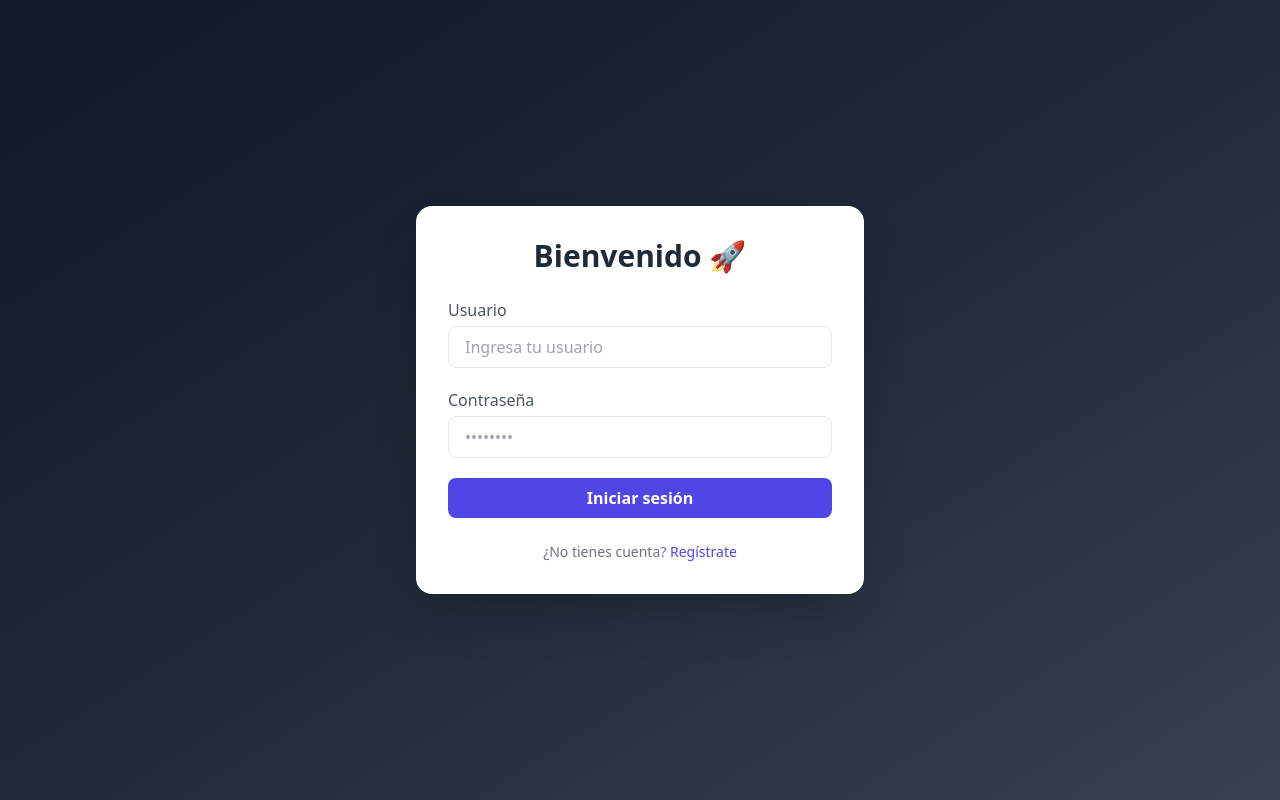
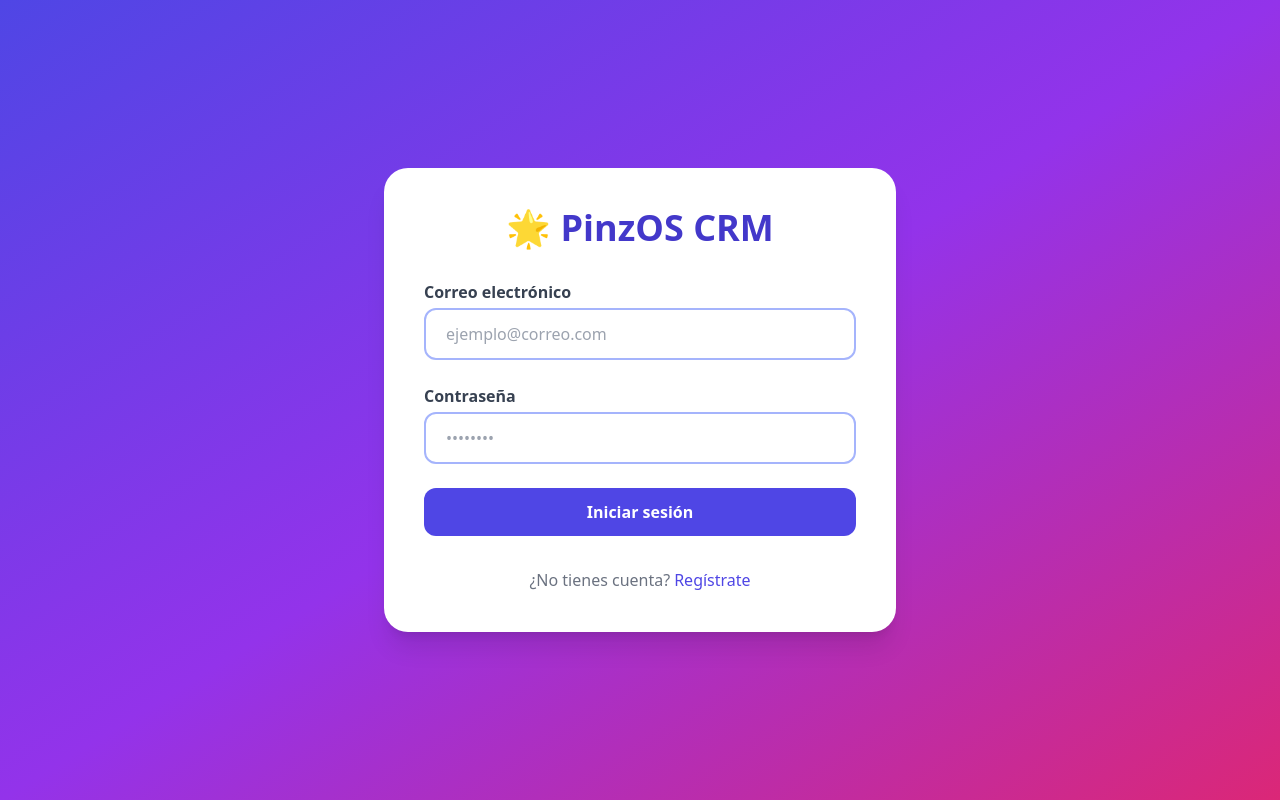
Before and after one commit to pinzos/PinzOs, a React (Vite) app in the folder frontend/: page / in a window 1280 px wide. Built offline with nearby package versions, Linux system fonts and the light colour scheme; the HTML template or start-up script is replaced by a standard one.

Commit message:
Update App.jsx

```diff
--- a/frontend/src/App.jsx
+++ b/frontend/src/App.jsx
@@ -2,37 +2,36 @@ import React, { useEffect, useState } from 'react'
 
 export default function App() {
   return (
-    <div className="min-h-screen flex items-center justify-center bg-gradient-to-br from-gray-900 via-gray-800 to-gray-700">
-      <div className="bg-white p-8 rounded-2xl shadow-2xl w-full max-w-md">
-        <h1 className="text-3xl font-bold text-center text-gray-800 mb-6">
-          Bienvenido 🚀
-        </h1>
-        <form className="space-y-5">
+    <div className="min-h-screen flex items-center justify-center bg-gradient-to-br from-indigo-600 via-purple-600 to-pink-600">
+      <div className="bg-white p-10 rounded-3xl shadow-xl w-full max-w-lg">
+        <h1 className="text-4xl font-bold text-center text-indigo-700 mb-8">🌟 PinzOS CRM</h1>
+        <form className="space-y-6">
           <div>
-            <label className="block text-gray-600 font-medium mb-1">Usuario</label>
+            <label className="block text-gray-700 font-semibold mb-1">Correo electrónico</label>
             <input
-              type="text"
-              placeholder="Ingresa tu usuario"
-              className="w-full px-4 py-2 border rounded-lg focus:ring-2 focus:ring-indigo-500 focus:border-indigo-500 outline-none"
+              type="email"
+              placeholder="ejemplo@correo.com"
+              className="w-full px-5 py-3 border-2 border-indigo-300 rounded-xl focus:border-indigo-600 focus:ring-0"
             />
           </div>
           <div>
-            <label className="block text-gray-600 font-medium mb-1">Contraseña</label>
+            <label className="block text-gray-700 font-semibold mb-1">Contraseña</label>
             <input
               type="password"
               placeholder="••••••••"
-              className="w-full px-4 py-2 border rounded-lg focus:ring-2 focus:ring-indigo-500 focus:border-indigo-500 outline-none"
+              className="w-full px-5 py-3 border-2 border-indigo-300 rounded-xl focus:border-indigo-600 focus:ring-0"
             />
           </div>
           <button
             type="submit"
-            className="w-full bg-indigo-600 hover:bg-indigo-700 text-white font-semibold py-2 px-4 rounded-lg transition duration-200"
+            className="w-full bg-indigo-600 hover:bg-indigo-700 text-white font-bold py-3 rounded-xl transition duration-200"
           >
             Iniciar sesión
           </button>
         </form>
-        <p className="text-sm text-gray-500 text-center mt-6">
-          ¿No tienes cuenta? <a href="#" className="text-indigo-600 hover:underline">Regístrate</a>
+        <p className="mt-8 text-center text-gray-500">
+          ¿No tienes cuenta?
+          <a href="#" className="text-indigo-600 hover:underline ml-1">Regístrate</a>
         </p>
       </div>
     </div>
```
